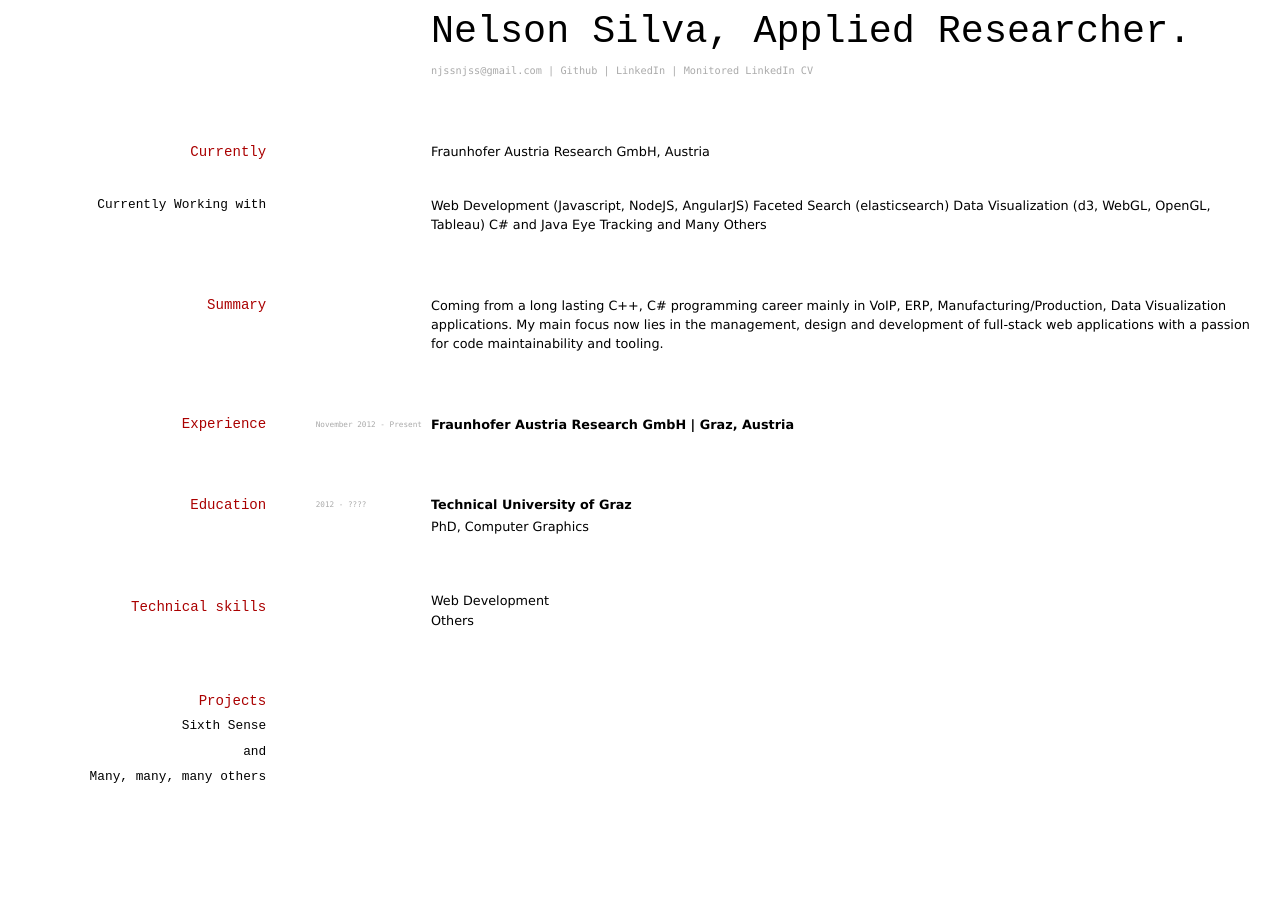
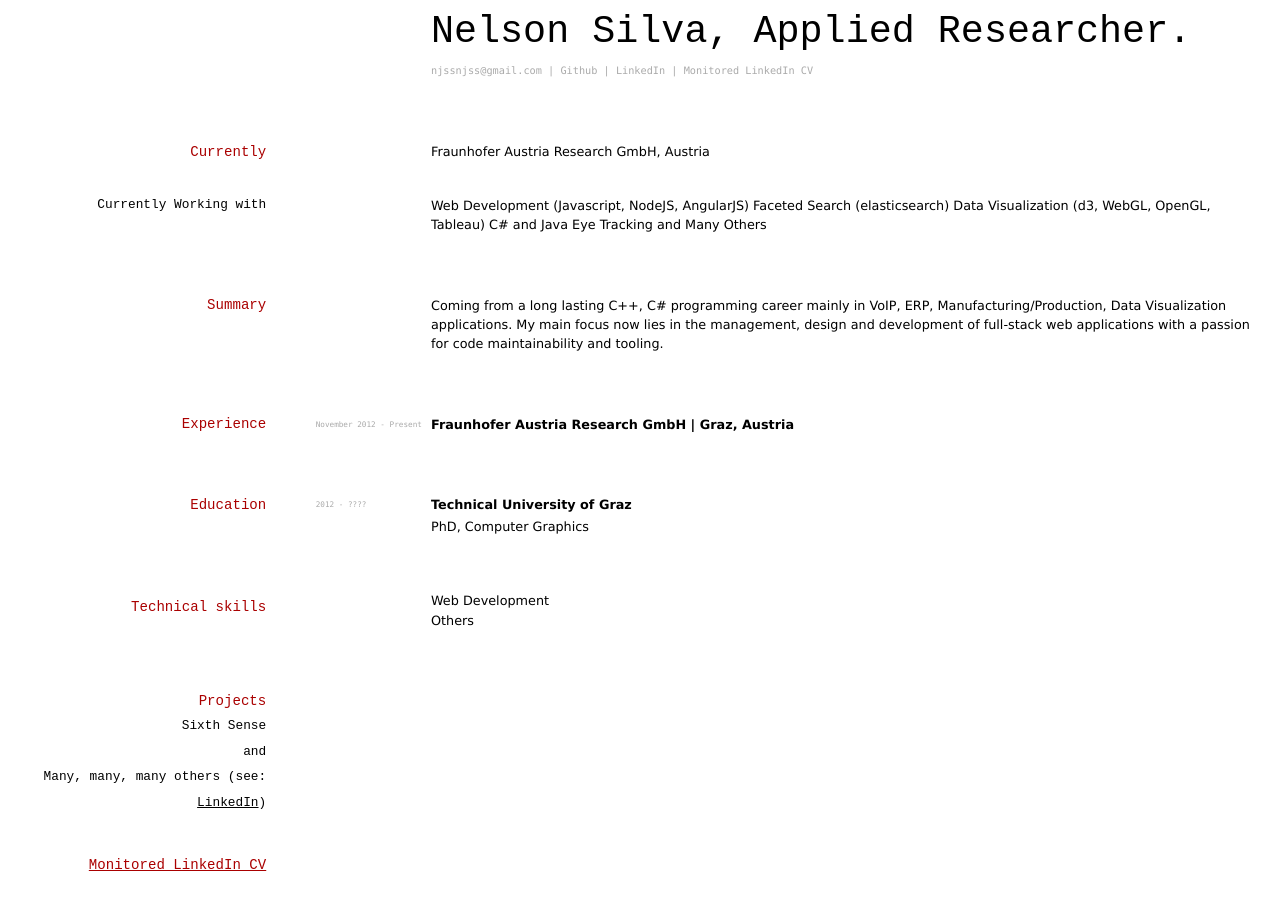
Before and after one commit to njss/njss.github.io, a Jekyll site: the page built from index.md, in a window 1280 px wide. Built offline with Jekyll 4.4.1, drawn with Linux system fonts in a browser that asks for light colours.

Commit message:
monitored linkedin cv 3

```diff
--- a/index.md
+++ b/index.md
@@ -64,4 +64,6 @@ __Technical University of Graz__
 
 ### Sixth Sense
 ### and
-### Many, many, many others
+### Many, many, many others (see: <i class="fa fa-linkedin"></i> <a href="https://at.linkedin.com/in/nelsonjesussilveriosilva">LinkedIn</a>)
+
+## <i class="fa fa-linkedin"></i> <a href="https://view.attach.io/Vy1tDRsIx">Monitored LinkedIn CV</a>
```
